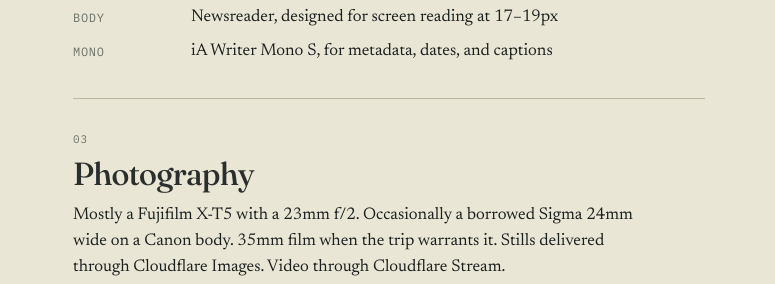
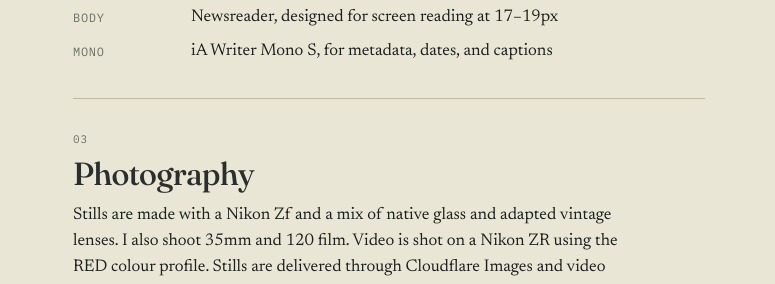
Before and after one commit to mwarf/warfeous-site, an Astro site: page /colophon in a window 1280 px wide. Shown: the part 663-947 px from the top of the page, without its empty margins (251-1026 px from the left). Built offline with nearby package versions, Linux system fonts and the light colour scheme; Astro itself is replaced by a stand-in of ours.

Commit message:
Update Colophon camera gear

```diff
--- a/src/pages/colophon.astro
+++ b/src/pages/colophon.astro
@@ -18,7 +18,7 @@ const sections = [
   },
   {
     heading: 'Photography',
-    body: 'Mostly a Fujifilm X-T5 with a 23mm f/2. Occasionally a borrowed Sigma 24mm wide on a Canon body. 35mm film when the trip warrants it. Stills delivered through Cloudflare Images. Video through Cloudflare Stream.',
+    body: 'Stills are made with a Nikon Zf and a mix of native glass and adapted vintage lenses. I also shoot 35mm and 120 film. Video is shot on a Nikon ZR using the RED colour profile. Stills are delivered through Cloudflare Images and video through Cloudflare Stream.',
   },
   {
     heading: 'Editing',
```
